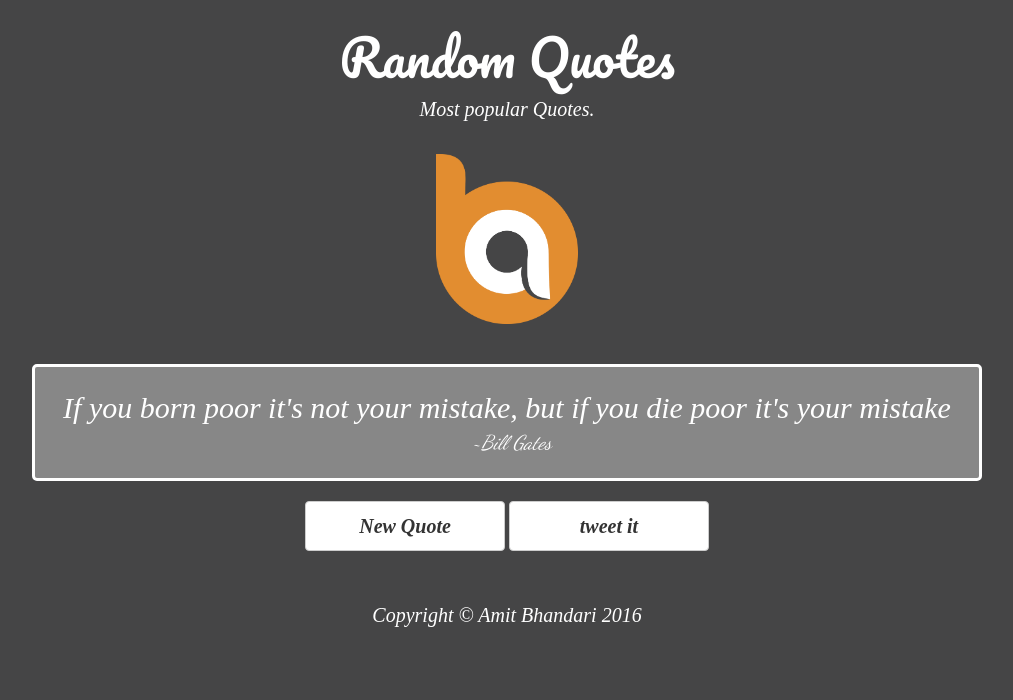
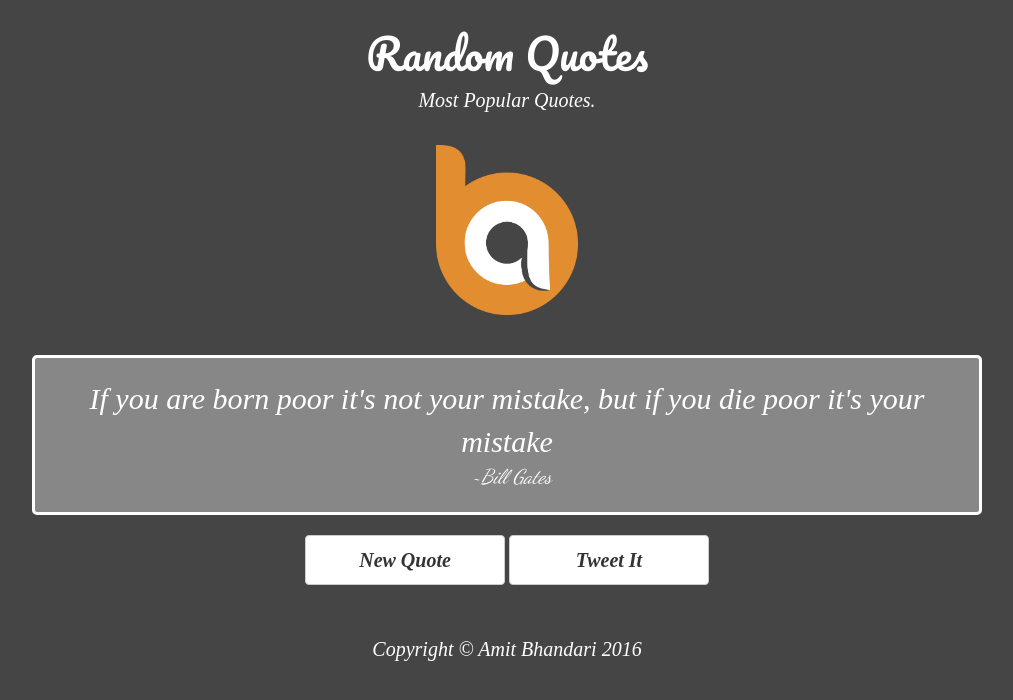
Before and after one commit to amitbhandari/Quotes, a plain HTML site: page index.html in a window 1280 px wide. Shown: the whole page, without its empty margins (133-1146 px from the left). Drawn offline with nearby package versions, Linux system fonts and the light colour scheme; a web font is replaced by a local one.

Commit message:
v- 1.1.
fixed bugs

```diff
--- a/index.html
+++ b/index.html
@@ -3,6 +3,7 @@
 
 <head>
 	<meta charset="utf-8">
+<meta name="viewport" content="width=device-width, initial-scale=1">
 	<title>Quote</title>
 	<link rel="stylesheet" href="style.css" media="screen" title="no title" charset="utf-8">
 	<link rel="stylesheet" href="bootstrap.css" media="screen" title="no title" charset="utf-8">
@@ -15,7 +16,7 @@
 	<div class="container text-center">
 		<h1 class="head">Random Quotes</h1>
 		<p>
-			Most popular Quotes.
+			Most Popular Quotes.
 		</p>
 		<img  src="12.png" alt="" />
 		<br>
@@ -26,7 +27,7 @@
 
 		</div>
 		<button class="btn btn-default" id="change" type="submit"><span class="bbt"> New Quote<span></button>
-								<button class="btn btn-default" id="tweet"><span class="bbt">tweet it<span>
+								<button class="btn btn-default" id="tweet"><span class="bbt">Tweet It<span>
 
 								</button>
 
@@ -36,7 +37,7 @@
 
 
 
-<!-- Place this tag right after the last button or just before your close body tag. -->
+
 
 						<script src='http://cdnjs.cloudflare.com/ajax/libs/jquery/2.1.3/jquery.min.js'></script>
 							<script src="index.js"></script>
--- a/index.js
+++ b/index.js
@@ -4,7 +4,7 @@ $(document).ready(function() {
 
     function getQuote() {
 
-        var quotes = ["we're here to put a dent in the universe otherwise why else even be here?", "If you born poor it's not your mistake, but if you die poor it's your mistake", "Move fast and break things. Unless you are breaking stuff, you are not moving fast enough.", "Keep calm and code HTML", "If you want to test a man's character give him power.", "If you do right no one remembers, if you do wrong no one forgets.", "Do not pray for an easy life, pray for the strenth to endure a difficult one.", "In three words i can aum up everything i've learned about life: it's goes on.", "If you're good at some things never do it for free."];
+        var quotes = ["We're here to put a dent in the universe otherwise why else even be here?", "If you are born poor it's not your mistake, but if you die poor it's your mistake", "Move fast and break things. Unless you are breaking stuff, you are not moving fast enough.", "Keep calm and code HTML", "If you want to test a man's character give him power.", "If you do right no one remembers, if you do wrong no one forgets.", "Do not pray for an easy life, pray for the strength to endure a difficult one.", "In three words I can sum up everything I've learned about life: It goes on.", "If you're good at some thing never do it for free."];
         var author = ["~Steve Jobs", "~Bill Gates", "~Mark Zuckerberg", "~Amit Bhandari", "~Abraham Lincoln", "Amit Bhandari", "~Bruce Lee", "~Robert Frost", "~Joker"];
         var randomNum = Math.floor(Math.random() * quotes.length);
         randomQuotes = quotes[randomNum];
--- /dev/null
+++ b/min/index-min.js
@@ -0,0 +1 @@
+var randomAuthor,randomQuotes;$(document).ready(function(){function e(){var e=["We're here to put a dent in the universe otherwise why else even be here?","If you are born poor it's not your mistake, but if you die poor it's your mistake","Move fast and break things. Unless you are breaking stuff, you are not moving fast enough.","Keep calm and code HTML","If you want to test a man's character give him power.","If you do right no one remembers, if you do wrong no one forgets.","Do not pray for an easy life, pray for the strength to endure a difficult one.","In three words I can sum up everything I've learned about life: It goes on.","If you're good at some thing never do it for free."],o=["~Steve Jobs","~Bill Gates","~Mark Zuckerberg","~Amit Bhandari","~Abraham Lincoln","Amit Bhandari","~Bruce Lee","~Robert Frost","~Joker"],t=Math.floor(Math.random()*e.length);randomQuotes=e[t],randomAuthor=o[t],$(".quote").text(randomQuotes),$(".author").text(randomAuthor)}e(),$("#change").on("click",function(){e()})}),$(document).ready(function(){$("#tweet").on("click",function(){var e="https://twitter.com/intent/tweet?text="+randomQuotes+" "+randomAuthor+".  from @androboy101";return window.open(e,"twitter"),!1})});
--- a/style.css
+++ b/style.css
@@ -9,7 +9,7 @@ img{
 .head{
 	margin-top: 30px;
 	color: white;
-	font-size: 50px;
+	font-size: 3em;
 	font-family: "Pacifico";
 }
 p{
```
Also changed, not shown: 1 other file.
